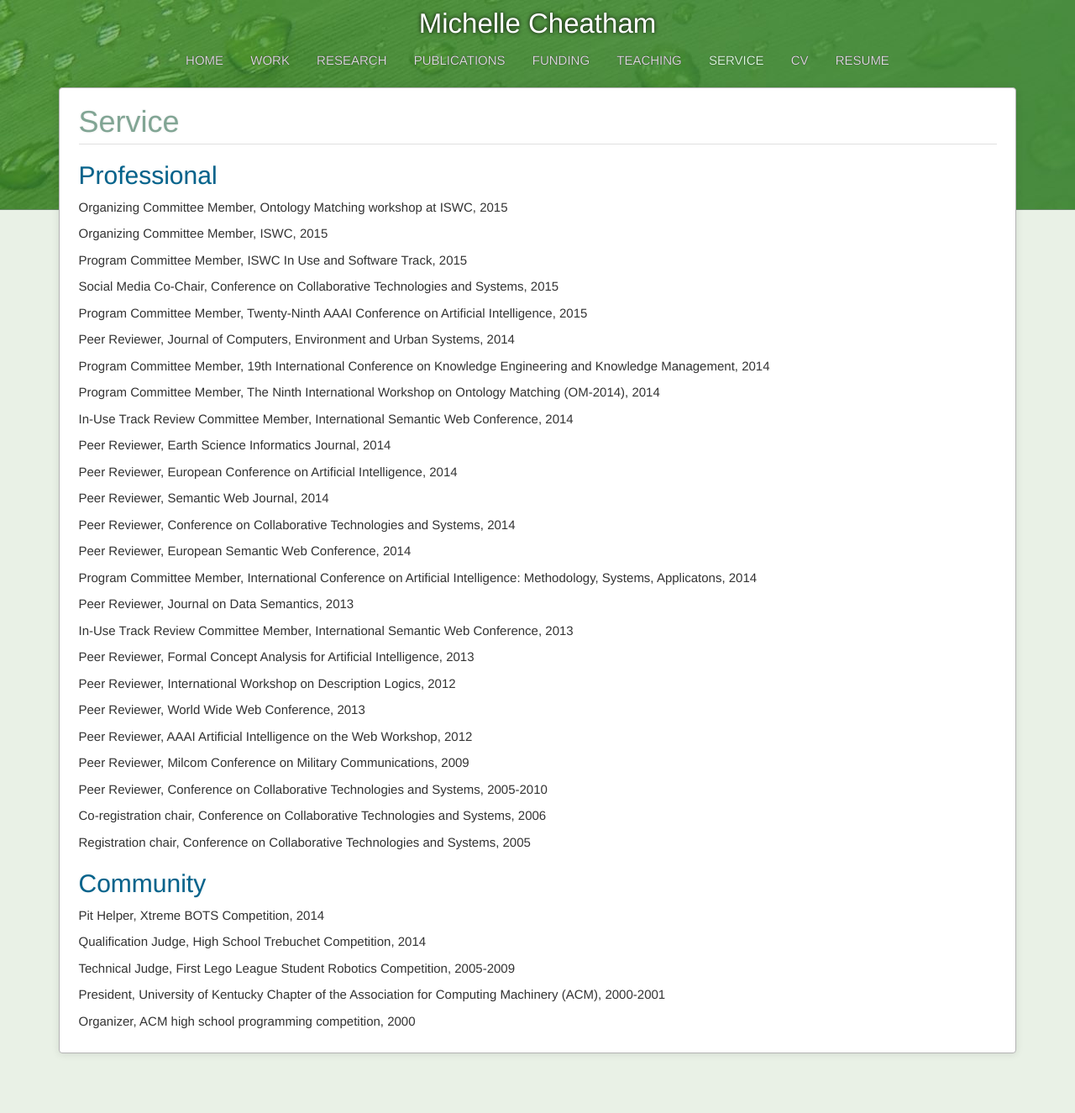
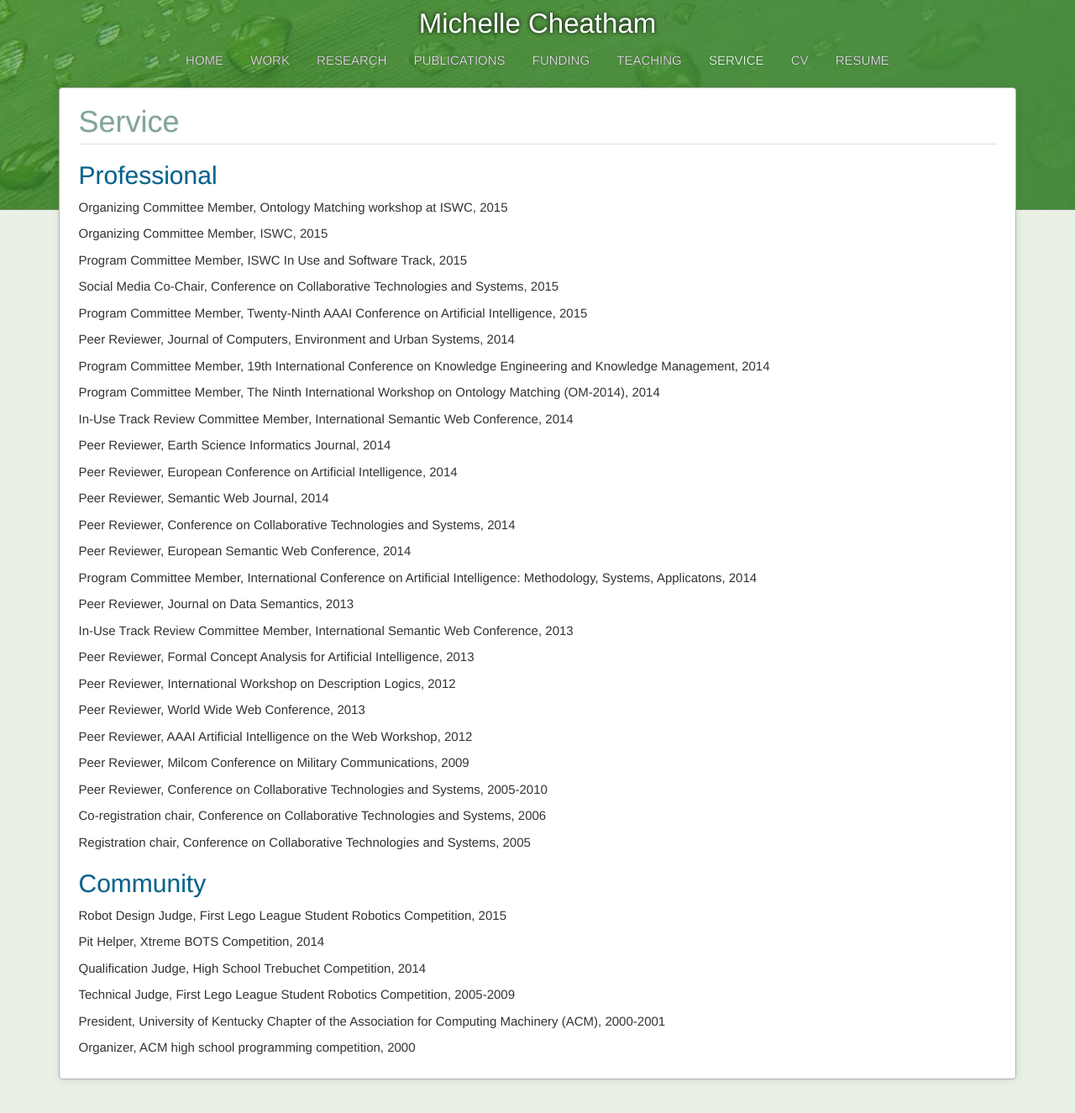
Before and after one commit to mcheatham/mcheatham.github.io, a Jekyll site: the page built from service.md, in a window 1280 px wide. Shown: the whole page at 84% size. Built offline with Jekyll 4.4.1, drawn with Linux system fonts in a browser that asks for light colours; Markdown is read by kramdown in place of the engine named in the settings; before the commit the page ends 1294 px from its top, so only the background shows below that.

Commit message:
added FLL volunteering

```diff
--- a/_data/service.yaml
+++ b/_data/service.yaml
@@ -1,3 +1,8 @@
+- job: Robot Design Judge
+  organization: First Lego League Student Robotics Competition
+  date: 2015
+  type: community
+
 - job: Organizing Committee Member
   organization: Ontology Matching workshop at ISWC
   date: 2015
```
